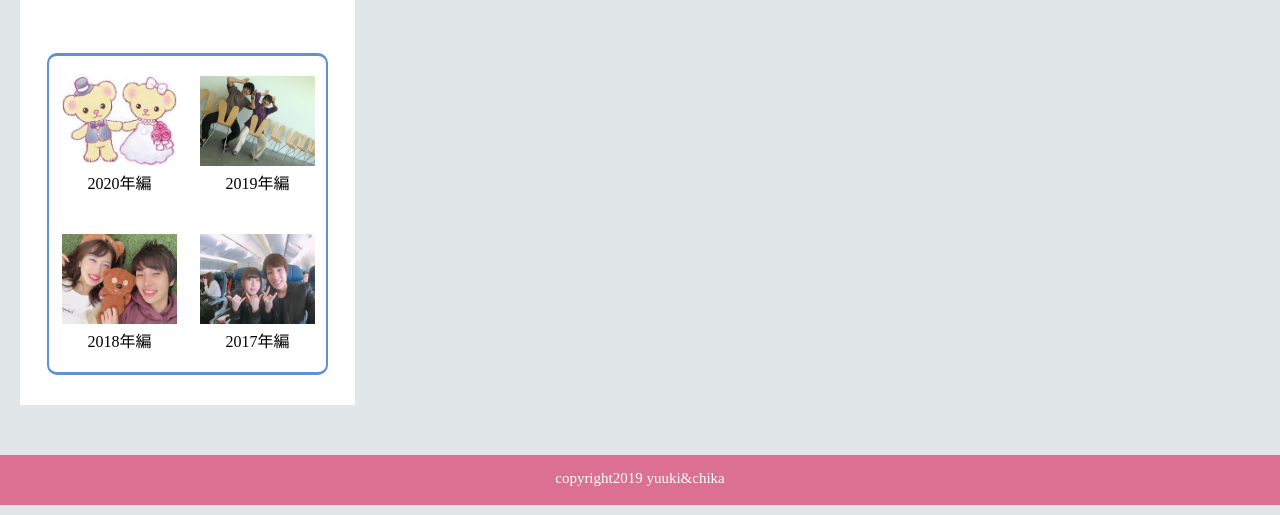
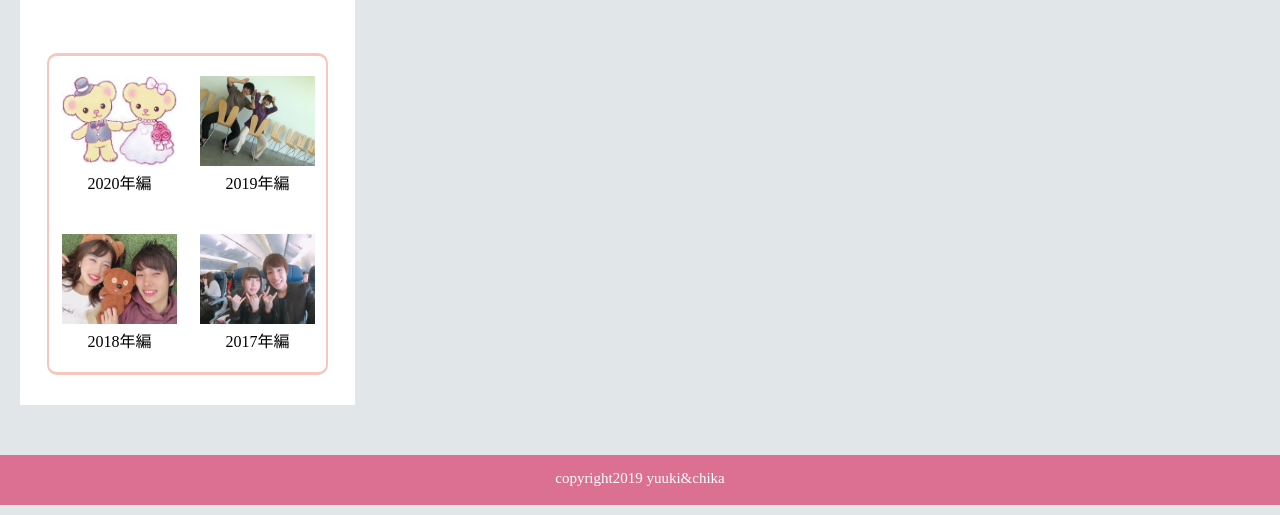
Before and after one commit to onodayuuki/memory, a PHP site: page /memory2017.html in a window 1280 px wide. Shown: the part 468-983 px from the top of the page. Run offline with PHP 8.4, Linux system fonts and the light colour scheme.

Commit message:
Update common.css

```diff
--- a/css/common.css
+++ b/css/common.css
@@ -376,7 +376,7 @@ h1{
 .memoryArea{
 	display:flex;
 	flex-wrap: wrap;
-	border: solid 3px #6091d3;
+	border: solid 3px #f7c6bd;
 	border-radius: 10px;
 	border-left-width: 2px;
     border-right-width: 2px;
@@ -415,5 +415,5 @@ footer p{
 	font-size: 15px;
 	text-align: center;
 	color: #ffffff;
-	padding: 15px 30px 28px 30px;
+	padding: 15px 30px 0px 30px;
 }
```
